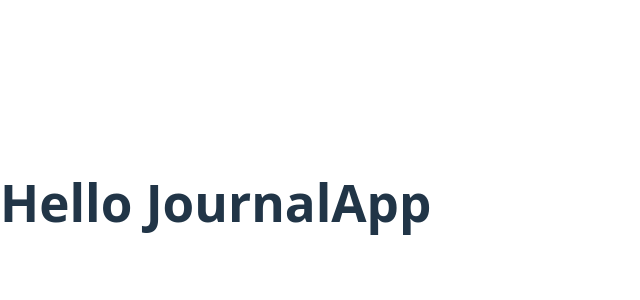
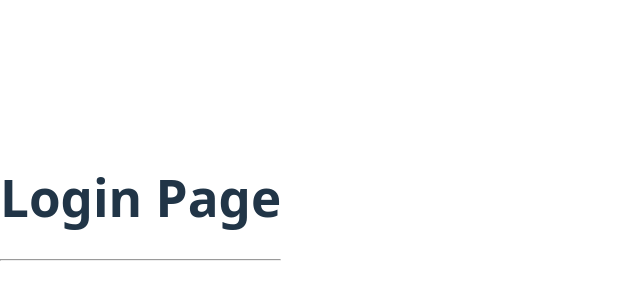
Before and after one commit to jhonathan0835/journal-app, a React (Vite) app in the folder journal-app/: page /auth/login in a window 1280 px wide. Shown: the part 198-498 px from the top of the page, without its empty margins (0-640 px from the left). Built offline with nearby package versions, Linux system fonts and the light colour scheme.

Commit message:
Se crean las rutas del proyecto, una para autenticación y otra para la aplicación

```diff
--- a/journal-app/package.json
+++ b/journal-app/package.json
@@ -10,6 +10,7 @@
     "preview": "vite preview"
   },
   "dependencies": {
+    "journal-app": "file:",
     "react": "^19.0.0",
     "react-dom": "^19.0.0"
   },
--- a/journal-app/src/journal/JournalApp.tsx
+++ b/journal-app/src/JournalApp.tsx
@@ -1,9 +1,8 @@
+import AppRouter from "./router/AppRouter"
 
 const JournalApp = () => {
   return (
-    <>
-     <h1>Hello JournalApp</h1>
-    </>
+     <AppRouter />
   )
 }
 
--- /dev/null
+++ b/journal-app/src/auth/pages/LoginPage.tsx
@@ -0,0 +1,11 @@
+
+const LoginPage = () => {
+  return (
+    <>
+     <h1>Login Page</h1>
+        <hr />
+    </>
+  )
+}
+
+export default LoginPage
--- /dev/null
+++ b/journal-app/src/auth/pages/RegisterPage.tsx
@@ -0,0 +1,11 @@
+
+const RegisterPage = () => {
+    return (
+      <>
+       <h1>Register Page</h1>
+          <hr />
+      </>
+    )
+  }
+
+  export default RegisterPage
--- /dev/null
+++ b/journal-app/src/auth/routes/AuthRoutes.tsx
@@ -0,0 +1,15 @@
+import { Navigate, Route, Routes } from "react-router"
+import LoginPage from "../pages/LoginPage"
+import RegisterPage from "../pages/RegisterPage"
+
+const AuthRoutes = () => {
+  return (
+        <Routes>
+            <Route path="login" element={<LoginPage />} />
+            <Route path="register" element={<RegisterPage />} />
+            <Route path="/*" element={< Navigate to={"/auth/login"}/>} />
+        </Routes>
+  )
+}
+
+export default AuthRoutes
--- /dev/null
+++ b/journal-app/src/journal/pages/JournalPage.tsx
@@ -0,0 +1,11 @@
+
+const JournalPage = () => {
+  return (
+    <div>
+        <h1>JournalPage</h1>
+
+    </div>
+  )
+}
+
+export default JournalPage
--- /dev/null
+++ b/journal-app/src/journal/routes/JournalRoutes.tsx
@@ -0,0 +1,13 @@
+import { Navigate, Route, Routes } from "react-router"
+import JournalPage from "../pages/JournalPage"
+
+const JournalRoutes = () => {
+  return (
+        <Routes>
+            <Route path="/" element={<JournalPage />} />
+            <Route path="/*" element={< Navigate to={"/"}/>} />
+        </Routes>
+  )
+}
+
+export default JournalRoutes
--- a/journal-app/src/main.tsx
+++ b/journal-app/src/main.tsx
@@ -1,10 +1,13 @@
 import { StrictMode } from 'react'
 import { createRoot } from 'react-dom/client'
 import './index.css'
-import JournalApp from './journal/JournalApp.tsx'
+import JournalApp from './JournalApp.tsx'
+import { BrowserRouter } from 'react-router'
 
 createRoot(document.getElementById('root')!).render(
   <StrictMode>
-    <JournalApp />
+    <BrowserRouter>
+        <JournalApp />
+    </BrowserRouter>
   </StrictMode>,
 )
--- /dev/null
+++ b/journal-app/src/router/AppRouter.tsx
@@ -0,0 +1,17 @@
+import { Route, Routes } from "react-router"
+import AuthRoutes from "../auth/routes/AuthRoutes"
+import JournalRoutes from "../journal/routes/JournalRoutes"
+
+const AppRouter = () => {
+  return (
+    <Routes>
+        {/* Login */}
+        <Route path="/auth/*" element={<AuthRoutes />} />
+
+        {/* JournalApp */}
+        <Route path="/*" element={<JournalRoutes />} />
+    </Routes>
+  )
+}
+
+export default AppRouter
```
Also changed, not shown: 1 other file (tests, documents, lock files or other folders).
